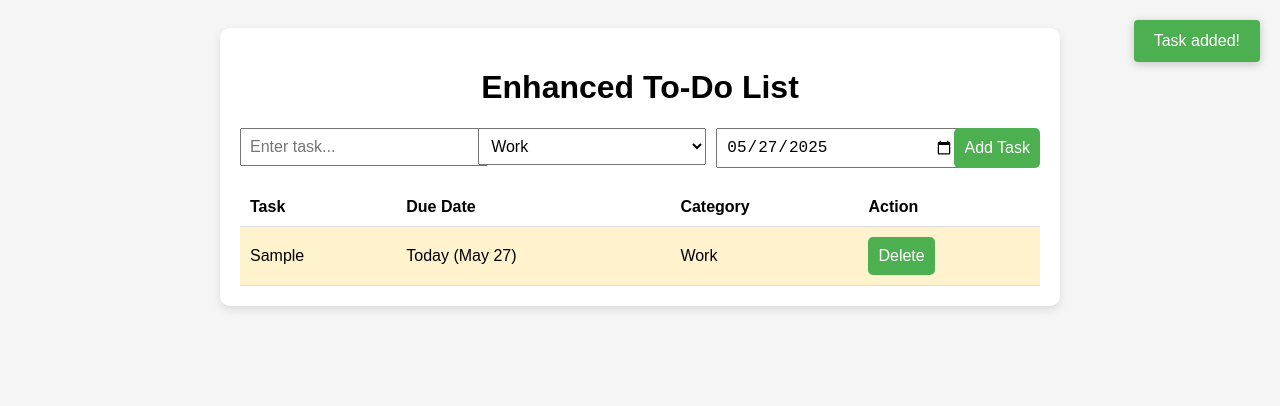
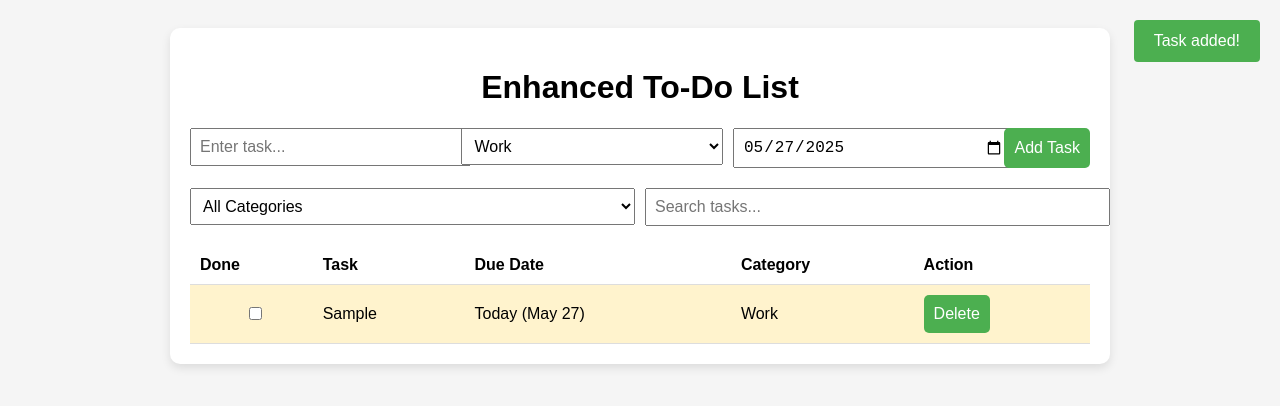
Before and after one commit to M-Gachanja/To-Do-List, a plain HTML site: page index.html in a window 1280 px wide. Both pictures are taken after typing "Sample" into the empty fields and a click on the button "Add Task". Drawn offline with Linux system fonts and the light colour scheme.

Commit message:
Adding the filter and search function

```diff
--- a/index.html
+++ b/index.html
@@ -10,10 +10,9 @@
 <body>
   <div class="container">
     <h1>Enhanced To-Do List</h1>
+
     <div class="input-container">
-      <div class="input-group">
-        <input type="text" id="task-input" placeholder="Enter task..." />
-      </div>
+      <div class="input-group"><input type="text" id="task-input" placeholder="Enter task..." /></div>
       <div class="input-group">
         <select id="category-select">
           <option value="work">Work</option>
@@ -22,15 +21,29 @@
           <option value="other">Other</option>
         </select>
       </div>
+      <div class="input-group"><input type="date" id="due-date" /></div>
+      <button id="add-task-btn">Add Task</button>
+    </div>
+
+    <div class="filter-container">
       <div class="input-group">
-        <input type="date" id="due-date" />
+        <select id="filter-category">
+          <option value="all">All Categories</option>
+          <option value="work">Work</option>
+          <option value="personal">Personal</option>
+          <option value="health">Health</option>
+          <option value="other">Other</option>
+        </select>
       </div>
-      <button id="add-task-btn">Add Task</button>
+      <div class="input-group">
+        <input type="text" id="search-task" placeholder="Search tasks...">
+      </div>
     </div>
 
     <table>
       <thead>
         <tr>
+          <th>Done</th>
           <th>Task</th>
           <th>Due Date</th>
           <th>Category</th>
@@ -42,9 +55,6 @@
   </div>
 
   <div id="toast" class="toast"></div>
-
-
-
   <script src="script.js"></script>
 </body>
 </html>
--- a/script.js
+++ b/script.js
@@ -5,10 +5,14 @@ document.addEventListener("DOMContentLoaded", () => {
   const addTaskBtn = document.getElementById("add-task-btn");
   const taskTbody = document.getElementById("task-tbody");
   const toast = document.getElementById("toast");
+  const filterCategory = document.getElementById("filter-category");
+  const searchTask = document.getElementById("search-task");
 
   dueDateInput.valueAsDate = new Date();
 
   addTaskBtn.addEventListener("click", addTask);
+  filterCategory.addEventListener("change", loadTasks);
+  searchTask.addEventListener("input", loadTasks);
 
   function showToast(message, type = "success") {
     toast.textContent = message;
@@ -21,23 +25,21 @@ document.addEventListener("DOMContentLoaded", () => {
     const category = categorySelect.value;
     const dueDate = dueDateInput.value;
 
-    if (!text) {
-      showToast("Please enter a task.", "error");
-      return;
-    }
+    if (!text) return showToast("Please enter a task.", "error");
 
     const task = {
       id: Date.now(),
       text,
       category,
       dueDate,
+      completed: false,
     };
 
     const tasks = JSON.parse(localStorage.getItem("tasks")) || [];
     tasks.push(task);
     localStorage.setItem("tasks", JSON.stringify(tasks));
 
-    renderTask(task);
+    loadTasks();
     taskInput.value = "";
     showToast("Task added!", "success");
   }
@@ -50,16 +52,16 @@ document.addEventListener("DOMContentLoaded", () => {
     today.setHours(0, 0, 0, 0);
     const diff = Math.ceil((due - today) / (1000 * 60 * 60 * 24));
 
-    if (diff < 0) row.className = "urgent";
-    else if (diff <= 2) row.className = "upcoming";
-    else row.className = "normal";
+    row.className = task.completed ? "completed" : diff < 0 ? "urgent" : diff <= 2 ? "upcoming" : "normal";
 
     row.innerHTML = `
+      <td><input type="checkbox" ${task.completed ? "checked" : ""} onchange="toggleComplete(${task.id})"></td>
       <td>${task.text}</td>
       <td>${formatDueDate(task.dueDate, diff)}</td>
       <td>${capitalize(task.category)}</td>
       <td><button onclick="deleteTask(${task.id})">Delete</button></td>
     `;
+
     taskTbody.appendChild(row);
   }
 
@@ -77,7 +79,7 @@ document.addEventListener("DOMContentLoaded", () => {
     return word.charAt(0).toUpperCase() + word.slice(1);
   }
 
-  function deleteTask(id) {
+  window.deleteTask = function(id) {
     let tasks = JSON.parse(localStorage.getItem("tasks")) || [];
     tasks = tasks.filter((t) => t.id !== id);
     localStorage.setItem("tasks", JSON.stringify(tasks));
@@ -85,12 +87,26 @@ document.addEventListener("DOMContentLoaded", () => {
     showToast("Task deleted", "error");
   }
 
-  window.deleteTask = deleteTask;
+  window.toggleComplete = function(id) {
+    let tasks = JSON.parse(localStorage.getItem("tasks")) || [];
+    const task = tasks.find((t) => t.id === id);
+    if (task) {
+      task.completed = !task.completed;
+      localStorage.setItem("tasks", JSON.stringify(tasks));
+      loadTasks();
+    }
+  }
 
   function loadTasks() {
+    const tasks = JSON.parse(localStorage.getItem("tasks")) || [];
+    const filter = filterCategory.value;
+    const search = searchTask.value.toLowerCase();
+
     taskTbody.innerHTML = "";
-    const tasks = JSON.parse(localStorage.getItem("tasks")) || [];
-    tasks.forEach(renderTask);
+    tasks.filter(t =>
+      (filter === "all" || t.category === filter) &&
+      t.text.toLowerCase().includes(search)
+    ).forEach(renderTask);
   }
 
   loadTasks();
--- a/style.css
+++ b/style.css
@@ -5,38 +5,32 @@ body {
   display: flex;
   justify-content: center;
 }
-
 .container {
   background: white;
   padding: 20px;
   border-radius: 10px;
-  max-width: 800px;
+  max-width: 900px;
   width: 100%;
   box-shadow: 0 4px 10px rgba(0, 0, 0, 0.1);
 }
-
 h1 {
   text-align: center;
 }
-
-.input-container {
+.input-container, .filter-container {
   display: flex;
   flex-wrap: wrap;
   gap: 10px;
   margin-bottom: 20px;
 }
-
 .input-group {
   flex: 1;
   min-width: 150px;
 }
-
 input, select {
   width: 100%;
   padding: 8px;
   font-size: 16px;
 }
-
 button {
   padding: 10px;
   font-size: 16px;
@@ -46,34 +40,22 @@ button {
   border-radius: 5px;
   cursor: pointer;
 }
-
 button:hover {
   background: #45a049;
 }
-
 table {
   width: 100%;
   border-collapse: collapse;
 }
-
 th, td {
   padding: 10px;
   border-bottom: 1px solid #ddd;
   text-align: left;
 }
-
-tr.urgent {
-  background-color: #f8d7da; /* Red background */
-}
-
-tr.upcoming {
-  background-color: #fff3cd; /* Yellow background */
-}
-
-tr.normal {
-  background-color: #d4edda; /* Green background */
-}
-
+tr.urgent { background-color: #f8d7da; }
+tr.upcoming { background-color: #fff3cd; }
+tr.normal { background-color: #d4edda; }
+tr.completed { text-decoration: line-through; color: #888; }
 .toast {
   position: fixed;
   top: 20px;
@@ -82,16 +64,11 @@ tr.normal {
   color: white;
   padding: 12px 20px;
   border-radius: 4px;
-  box-shadow: 0 2px 10px rgba(0, 0, 0, 0.2);
   z-index: 1000;
   transform: translateX(200%);
   transition: transform 0.3s ease;
 }
-
-.toast.show {
-  transform: translateX(0);
-}
-
+.toast.show { transform: translateX(0); }
 .toast.success { background: #4CAF50; }
 .toast.error { background: #f44336; }
 .toast.info { background: #2196F3; }
```
